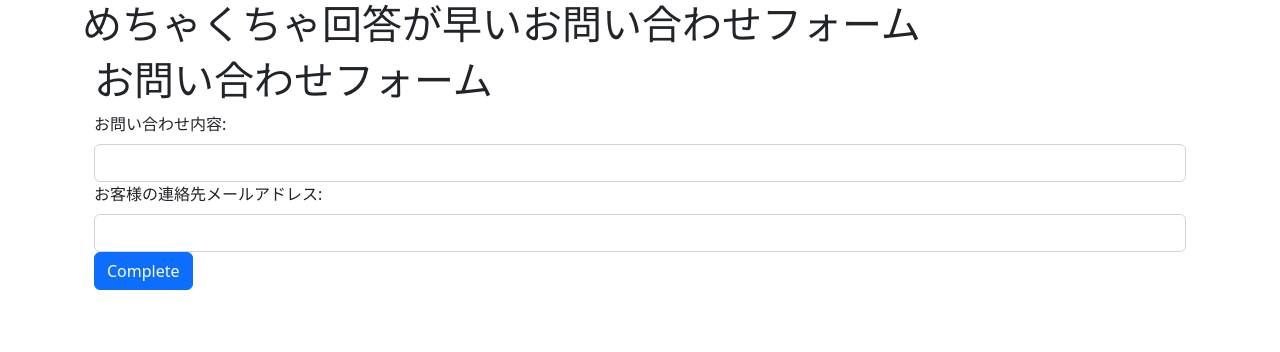
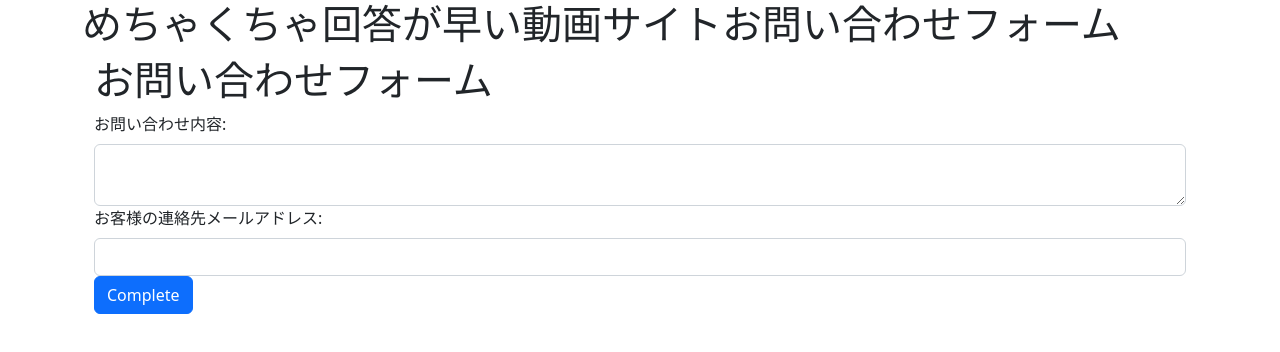
Before and after one commit to whisky-shusuky/chatgpt_inquiry, a React (Create React App) app in the folder frontend/: page / in a window 1280 px wide. Shown: the top 352 px of the page. Built offline with nearby package versions, Linux system fonts and the light colour scheme.

Commit message:
体裁整え

```diff
--- a/frontend/src/App.js
+++ b/frontend/src/App.js
@@ -8,7 +8,7 @@ function App() {
   return (
     <Router>
       <div className="container">
-        <h1>めちゃくちゃ回答が早いお問い合わせフォーム</h1>
+        <h1>めちゃくちゃ回答が早い動画サイトお問い合わせフォーム</h1>
         <Routes>
           <Route path="/inquiry" element={<InquiryList />} />
           <Route path="/" element={<InquiryForm />} />
--- a/frontend/src/components/InquiryForm.js
+++ b/frontend/src/components/InquiryForm.js
@@ -29,7 +29,7 @@ function InquiryForm() {
       <Form onSubmit={handleSubmit}>
         <Form.Group controlId="formPrompt">
           <Form.Label>お問い合わせ内容:</Form.Label>
-          <Form.Control type="text" name="prompt" value={data.prompt} onChange={handleInputChange} />
+          <Form.Control as="textarea" name="prompt" value={data.prompt} onChange={handleInputChange} />
         </Form.Group>
         <Form.Group controlId="formEmail">
           <Form.Label>お客様の連絡先メールアドレス:</Form.Label>
--- a/frontend/src/components/InquiryList.js
+++ b/frontend/src/components/InquiryList.js
@@ -21,9 +21,9 @@ function InquiryList() {
         <thead>
           <tr>
             <th>ID</th>
-            <th>Prompt</th>
+            <th>問い合わせ内容</th>
             <th>Email</th>
-            <th>Completion</th>
+            <th>仮返答</th>
           </tr>
         </thead>
         <tbody>
```
